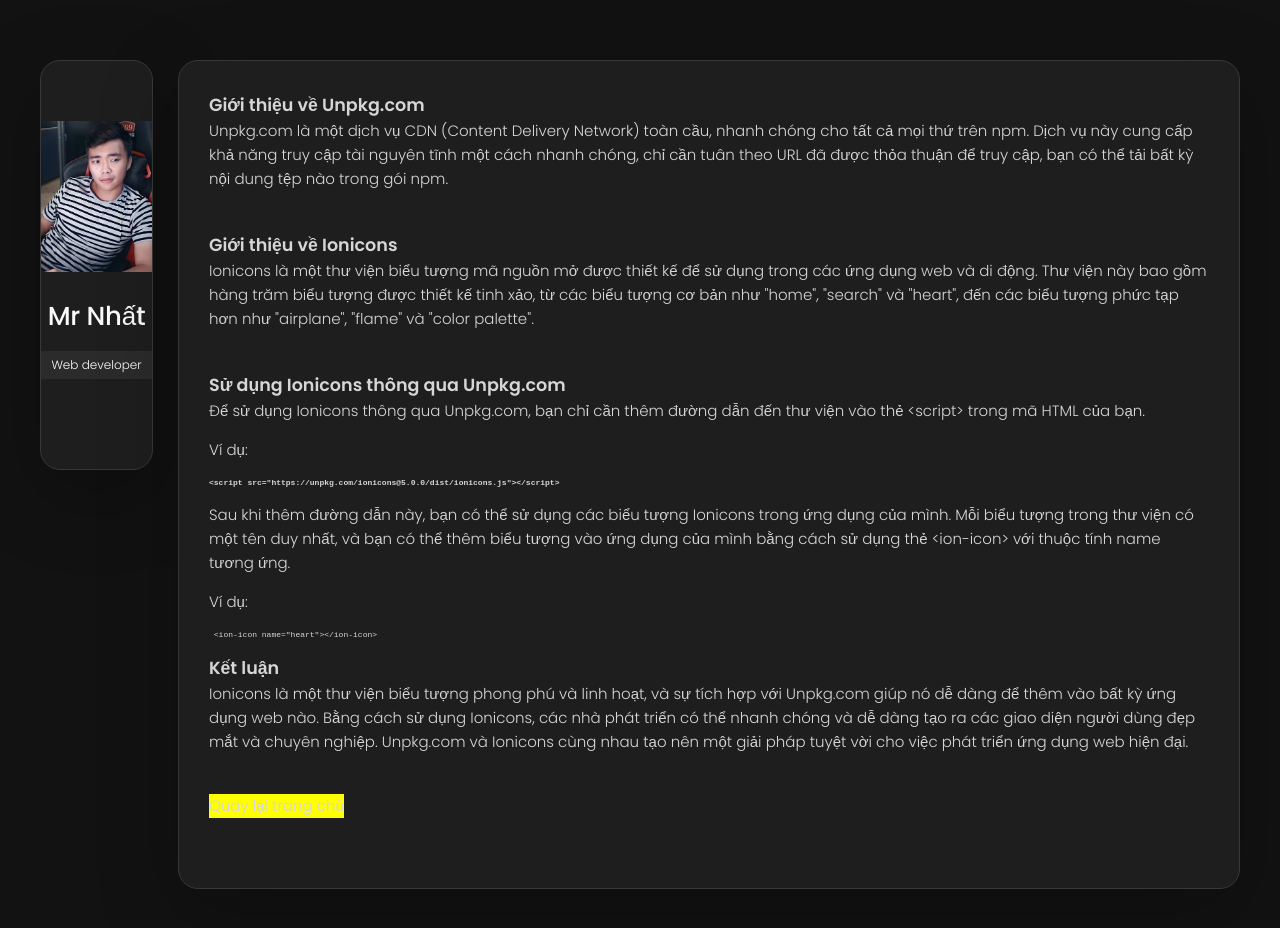
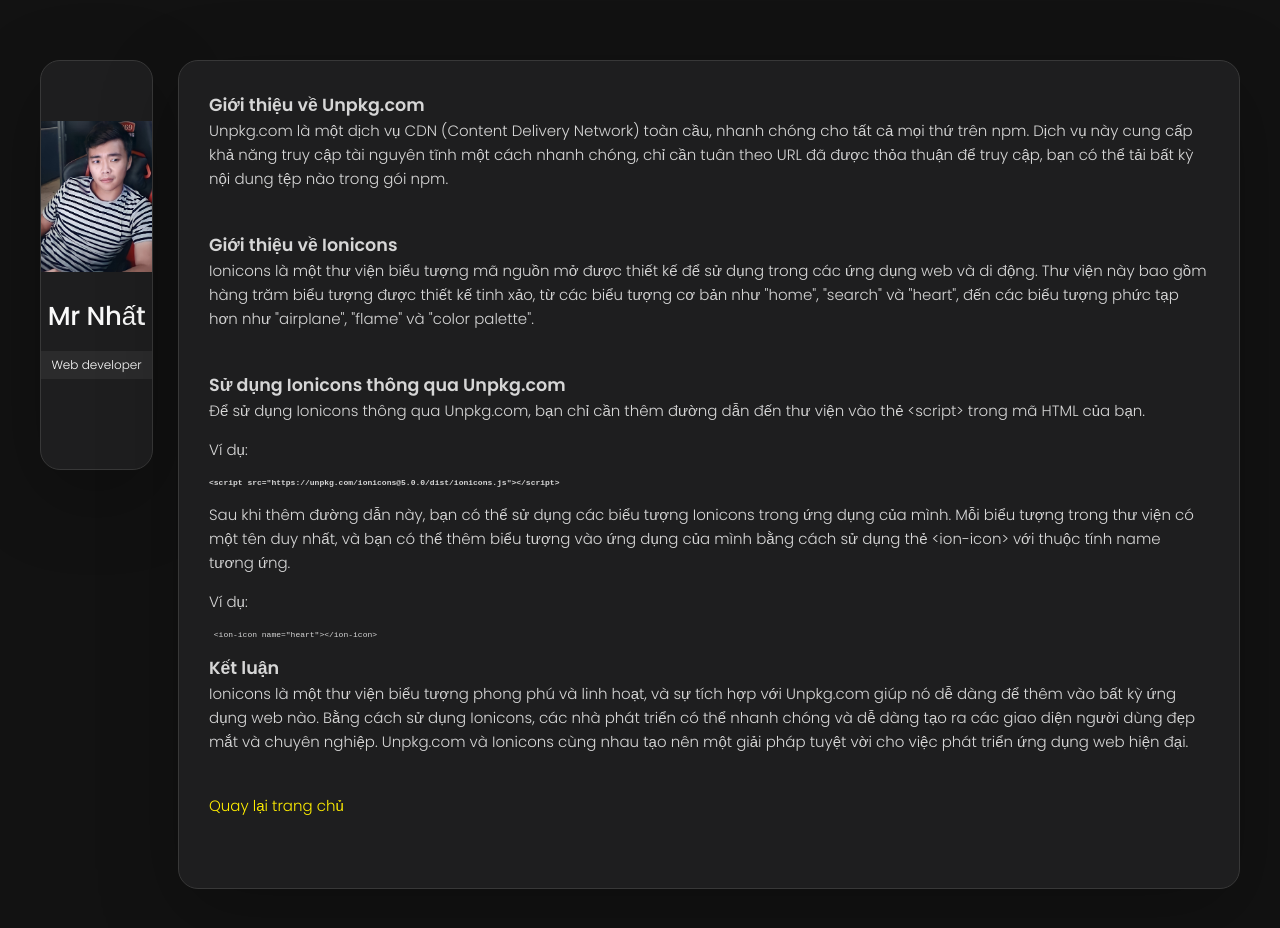
Before and after one commit to testernhat/nhatlam, a plain HTML site: page them bai viet.html in a window 1280 px wide. Drawn offline with Linux system fonts and the light colour scheme.

Commit message:
Update them bai viet.html

```diff
--- a/them bai viet.html
+++ b/them bai viet.html
@@ -137,7 +137,7 @@
         Ionicons là một thư viện biểu tượng phong phú và linh hoạt, và sự tích hợp với Unpkg.com giúp nó dễ dàng để thêm vào bất kỳ ứng dụng web nào. Bằng cách sử dụng Ionicons, các nhà phát triển có thể nhanh chóng và dễ dàng tạo ra các giao diện người dùng đẹp mắt và chuyên nghiệp. Unpkg.com và Ionicons cùng nhau tạo nên một giải pháp tuyệt vời cho việc phát triển ứng dụng web hiện đại.
     </p>
   </section>
-      <button class="back-to-home about-text" style="background-color: yellow;">Quay lại trang chủ</button>
+      <button class="back-to-home about-text" style="color: #ffee00;">Quay lại trang chủ</button>
 
 <script>
   function goBack() {
```
